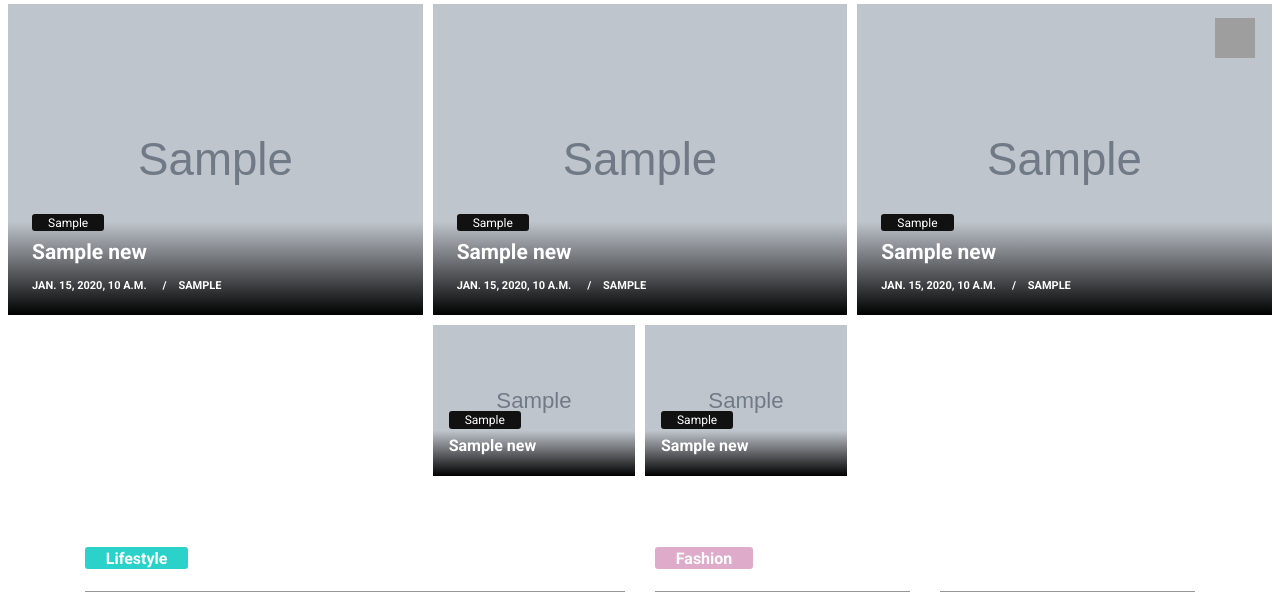
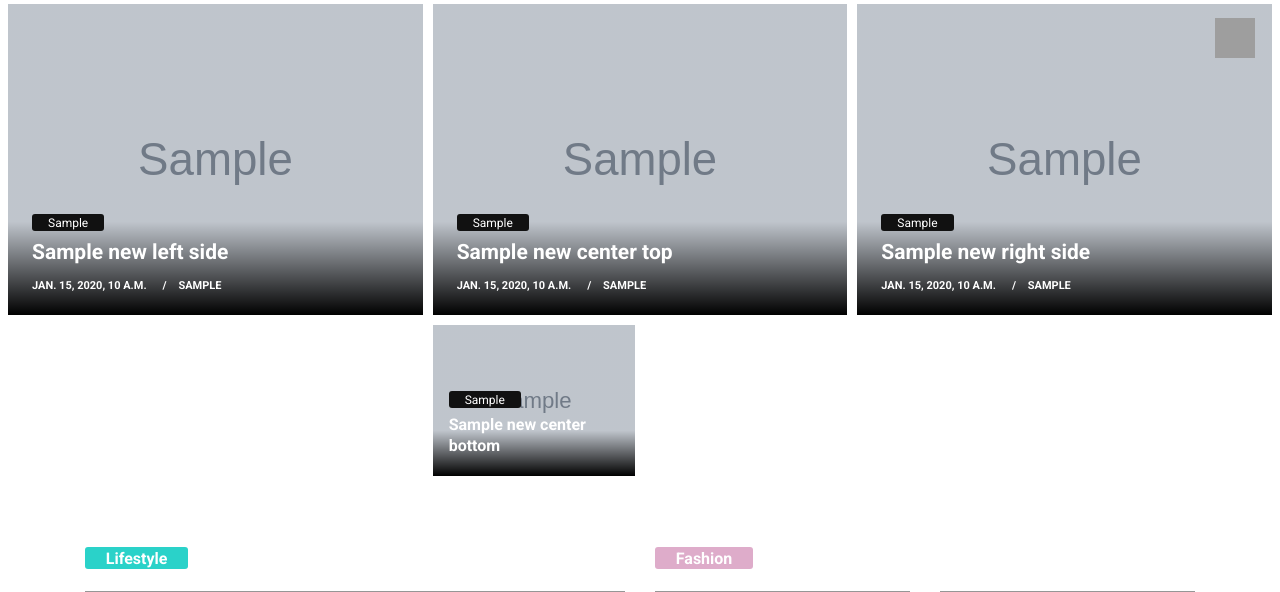
Before and after one commit to mfkrdmn/Newstory-news-website, a Django app: template project/templates/index.html in a window 1280 px wide. Shown: the part 842-1434 px from the top of the page. Run offline with Django 4.2, Linux system fonts and the light colour scheme; the template is opened without the code that fills it: most values are stand-ins (such as "Sample title", 1, 10 or a date in 2020); grey boxes marked "Sample" are stand-in pictures; some libraries are stand-ins or nearby versions; grey boxes are pictures that could not be loaded.

Commit message:
main news data gathered from data base and showed up

```diff
--- a/project/templates/index.html
+++ b/project/templates/index.html
@@ -506,11 +506,13 @@
             </div><!-- end container -->
         </header><!-- end header -->
 
-        {% for a in new %}
+
 
         <section class="section first-section">
             <div class="container-fluid">
+                {% for a in new_left_side %}
                 <div class="masonry-blog clearfix">
+
                     <div class="left-side">
                         <div class="masonry-box post-media">
                              <img src="{{a.news_picture.url}}" alt="" class="img-fluid">
@@ -527,8 +529,10 @@
                         </div><!-- end post-media -->
                     </div><!-- end left-side -->
 
+                    {% endfor %}
+                    <div class="center-side">
+                        {% for a in new_center_top %}
 
-                    <div class="center-side">
                         <div class="masonry-box post-media">
                              <img src="{{a.news_picture.url}}" alt="" class="img-fluid">
                              <div class="shadoweffect">
@@ -542,8 +546,8 @@
                                 </div><!-- end shadow-desc -->
                             </div><!-- end shadow -->
                         </div><!-- end post-media -->
-
-
+                        {% endfor %}
+                        {% for a in new_center_bottom %}
                             <div class="masonry-box small-box post-media">
                                 <img src="{{a.news_picture.url}}" alt="" class="img-fluid">
                                 <div class="shadoweffect">
@@ -555,19 +559,12 @@
                                     </div><!-- end shadow-desc -->
                                 </div><!-- end shadow -->
                             </div><!-- end post-media -->
+                            {% endfor %}
+                    </div><!-- end center-side -->
 
-                        <div class="masonry-box small-box post-media">
-                             <img src="{{a.news_picture.url}}" alt="" class="img-fluid">
-                             <div class="shadoweffect">
-                                <div class="shadow-desc">
-                                    <div class="blog-meta">
-                                        <span class="bg-green"><a href="blog-category-01.html" title="">{{a.news_category}}</a></span>
-                                        <h4><a href="single.html" title="">{{a.news_title}}</a></h4>
-                                    </div><!-- end meta -->
-                                </div><!-- end shadow-desc -->
-                            </div><!-- end shadow -->
-                        </div><!-- end post-media -->
-                    </div><!-- end left-side -->
+
+
+                    {% for a in new_right_side %}
 
                     <div class="right-side hidden-md-down">
                         <div class="masonry-box post-media">
@@ -584,13 +581,14 @@
                              </div><!-- end shadow -->
                         </div><!-- end post-media -->
                     </div><!-- end right-side -->
-
+                    {% endfor %}
 
                 </div><!-- end masonry -->
+
             </div>
         </section>
 
-        {% endfor %}
+
 
         <section class="section">
             <div class="container">
```
Also changed, not shown: project/mainpage/views.py (+8 -2 lines). Lines whose indentation alone changed are shown as unchanged.
